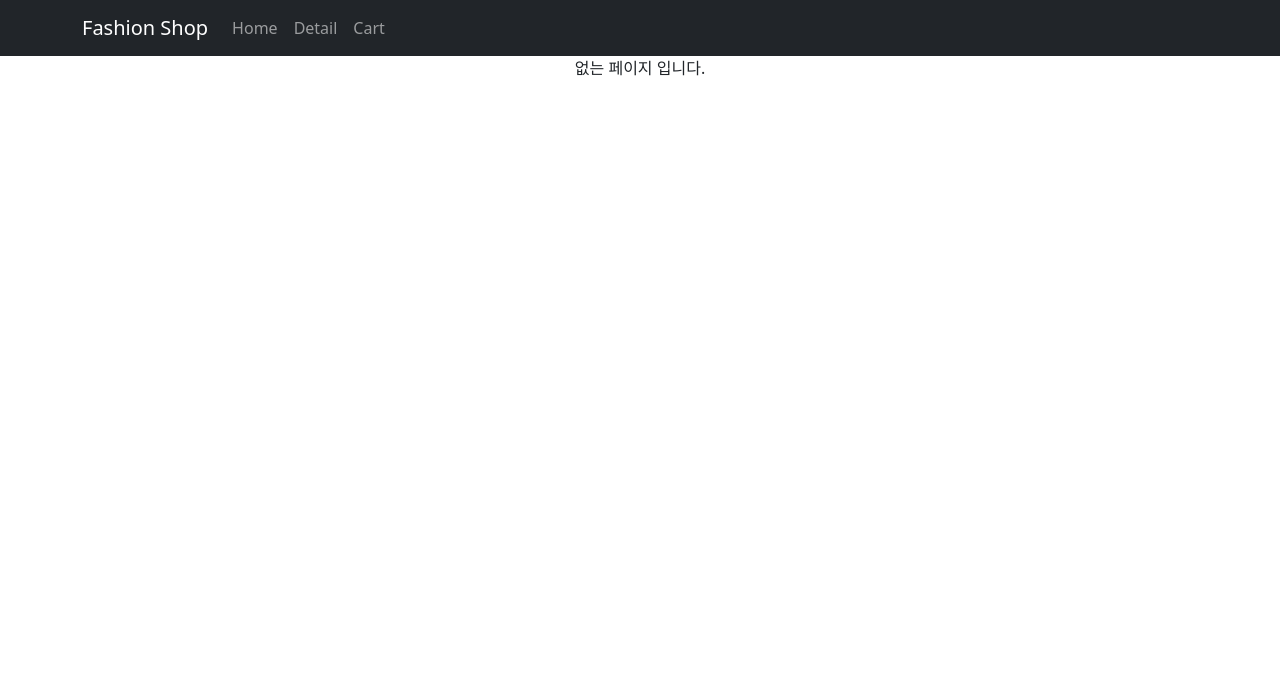
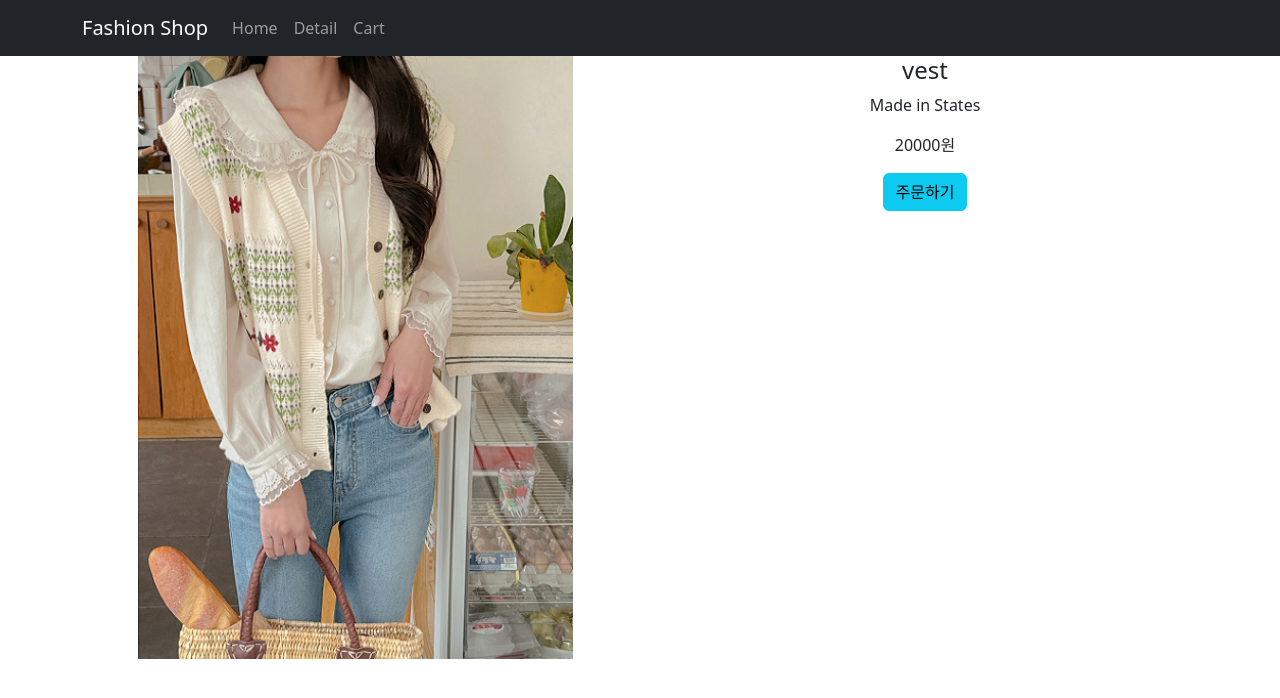
Before and after one commit to professorjiwon/workreact, a React (Create React App) app in the folder 12.shopping-mall/: page /detail/0 in a window 1280 px wide. Shown: the top 698 px of the page. Built offline with nearby package versions, Linux system fonts and the light colour scheme.

Commit message:
08.23_3교시

```diff
--- a/12.shopping-mall/package.json
+++ b/12.shopping-mall/package.json
@@ -12,6 +12,7 @@
     "react-dom": "^18.3.1",
     "react-router-dom": "^6.26.1",
     "react-scripts": "5.0.1",
+    "styled-components": "^6.1.12",
     "web-vitals": "^2.1.4"
   },
   "scripts": {
--- a/12.shopping-mall/src/App.js
+++ b/12.shopping-mall/src/App.js
@@ -5,18 +5,7 @@ import { useState } from 'react';
 import pList from './data/ProductList';
 import { Routes, Route, Link, useNavigate, Outlet } from 'react-router-dom';
 import Detail from './pages/Detail';
-// import { num1, num2 } from './data/ProductList';
 
-/*
-  * react-router-dom
-    - 기존의 페이지 나누기
-      만약 /detail로 접속하면 기존의 index.html파일을 모두 비운 후 페이지를 보여줌
-    - 페이지를 교체시켜주는 api : router-dom
-
-  * 실행 순서
-    1. 설치 : npm i react-router-dom
-    2. index.js 파일에서 <BorwerRouter></BorwerRouter>
-*/
 function App() {
   let [clothes, setClothes] = useState(pList);
 
@@ -32,17 +21,9 @@ function App() {
             <Nav.Link onClick={() => { navigate('/') }}>Home</Nav.Link>
             <Nav.Link onClick={() => { navigate('/detail')}}>Detail</Nav.Link>
             <Nav.Link onClick={() => { navigate('/cart')}}>Cart</Nav.Link>
-            {/*
-            <Nav.Link onClick={() => { navigate(1)}}>앞으로 이동</Nav.Link>
-            <Nav.Link onClick={() => { navigate(-1)}}>뒤로 이동</Nav.Link>
-             */}
           </Nav>
         </Container>
       </Navbar>
-{/*
-      <Link to="/">홈</Link>&emsp;
-      <Link to="/detail">상세페이지</Link>
-*/}
 
       <Routes>
         <Route path='/' element={
@@ -61,33 +42,11 @@ function App() {
             </Container>
           </>
         }/>
-        <Route path='/detail' element={ <Detail/> } />  {/* 하나의 페이지 */}
-        <Route path='/cart' element={<div>장바구니</div>}/>
-{/*
-        <Route path='/about' element={<About/>}/>
-        <Route path='/about/member' element={<div>사람의 정보</div>}/>
-        <Route path='/about/location' element={<div>강남대로</div>}/>
-*/}
-{/*  NestedRoutes ~~의 하위의 것들을 하위요소로 넣어서 페이지 보여주기 */}
-        <Route path='/about' element={<About/>}>
-          <Route path='member' element={<div>사람의 정보</div>}/>
-          <Route path='location' element={<div>강남대로</div>}/>
-        </Route>
-
+        <Route path='/detail/:index' element={ <Detail clothes={clothes}/> } />
         <Route path='*' element={<div>없는 페이지 입니다.</div>} />
       </Routes>
     </div>
   );
-}
-
-function About() {
-  return(
-    <>
-      <h4>회사 정보들</h4>
-      <Outlet></Outlet>  {/* 하위요소를 보여줄 위치 지정 */}
-      <p>더조은 회사</p>
-    </>
-  )
 }
 
 function PListCol(props) {
@@ -101,17 +60,5 @@ function PListCol(props) {
     </>
   )
 }
-/*
-  매우 작은 기기(모바일) - xs{} 너비가 768px미만인 화면
-  작은 기기(태블릿) - sm{} 너비가 992px미만인 화면
-  중간 기기(노트북) - md{} 너비가 1200px미만인 화면
-  큰 기기(데스크탑) - lg{} 너비가 1200px이상인 화면
-
-  - 한행에 12개의 열을 가진다(중간기기이상일 때)
-  <Col md={4}>
-  <Col md={4}>
-  <Col md={2}>
-  <Col md={2}>
-*/
 
 export default App;
--- a/12.shopping-mall/src/pages/Detail.js
+++ b/12.shopping-mall/src/pages/Detail.js
@@ -1,17 +1,32 @@
 import { Container, Row, Col, Button } from "react-bootstrap";
+import { useParams } from "react-router-dom";
 
-function Detail () {
+function Detail (props) {
+    /*
+    let {index, member} = useParams();
+    console.log(index);
+    console.log(member);
+    */
+
+    let {index} = useParams();
+
+    let findId = props.clothes.find(function(x) {
+        return x.id == index;
+    })
+    console.log(typeof(findId));
+    console.log(findId.id);
+
     return (
         <div>
             <Container>
                 <Row>
                     <Col lg={6}>
-                        <img src={`${process.env.PUBLIC_URL}/img/clothes2.png`} />
+                        <img src={`${process.env.PUBLIC_URL}/img/clothes${findId.id+1}.png`} />
                     </Col>
                     <Col lg={6}>
-                        <h4>상품명</h4>
-                        <p>상품설명</p>
-                        <p>35000</p>
+                        <h4>{findId.title}</h4>
+                        <p>{findId.content}</p>
+                        <p>{findId.price}원</p>
                         <Button variant="info">주문하기</Button>
                     </Col>
                 </Row>
```
Also changed, not shown: 12.shopping-mall/src/App_router.js (added, +130 -0 lines), 1 other file (tests, documents, lock files or other folders).
